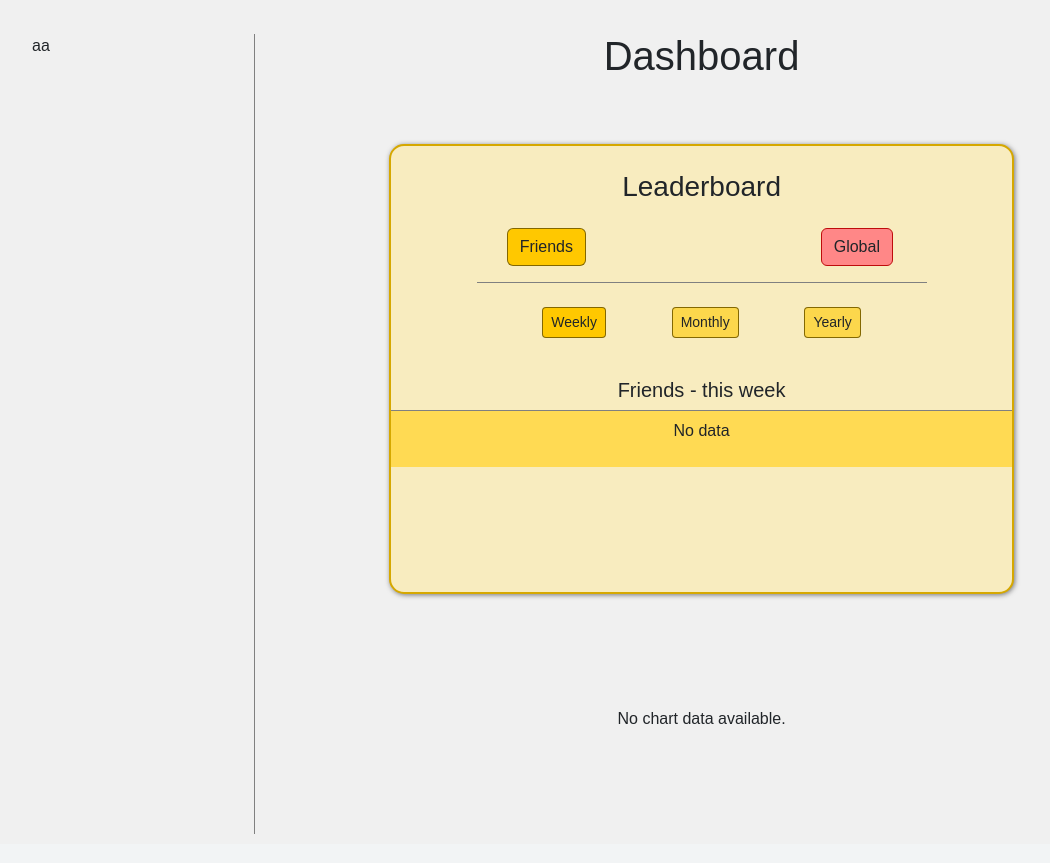
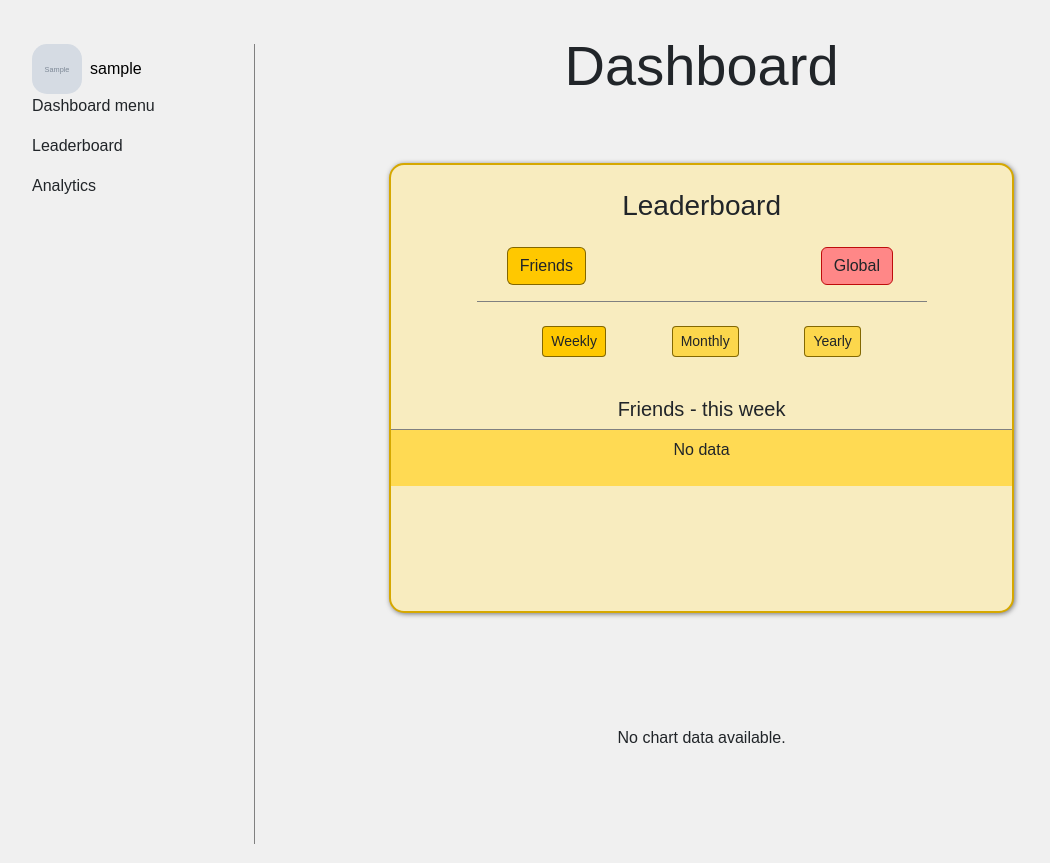
Before and after one commit to aysinakpinar/team_project_galaxy, a Flask app: page /dashboard in a window 1280 px wide. Shown: the part 56-919 px from the top of the page, without its empty margins (50-1100 px from the left). Before the commit the page ends 890 px from the top, so only its background shows below. Run offline with Flask 3, Linux system fonts and the light colour scheme; the visitor is signed in with stand-in values (Sample User, id 1); tables that the repository leaves empty hold one stand-in row (values such as "Sample post"); grey boxes marked "Sample" are stand-in pictures; parts of the project's set-up code (start-up, migrations or seed data) failed here and were passed over; some libraries are stand-ins or nearby versions.

Commit message:
update(dashboar): update dashboard layout

```diff
--- a/templates/dashboard.html
+++ b/templates/dashboard.html
@@ -122,6 +122,18 @@
         height: 35px;
         border-radius: 15px;
     }
+    .user-img-profile {
+        width: 50px;
+        height: 50px;
+        border-radius: 15px;
+    }
+    .user-name-profile {
+        font-size: 16px;
+    }
+    .user-profile-container {
+        text-decoration: none;
+        color: black;
+    }
     @media (max-width: 768px) {
         .daschboard-container {
             display: flex;
@@ -138,9 +150,26 @@
 <!-- your html content in body -->
 {% block content %}
 <div class="daschboard-container">
-    <div class="dashboard-menu">aa</div>
+    <div class="dashboard-menu">
+        <a
+            class="user-profile-container d-flex align-items-center"
+            href="user/{{ user_data.id }}"
+        >
+            <img
+                class="user-img-profile"
+                src="{{ user_data.profile_picture}}"
+            /><span class="user-name-profile mx-2"
+                >{{ user_data.username}}</span
+            >
+        </a>
+        <div>
+            <p>Dashboard menu</p>
+            <p>Leaderboard</p>
+            <p>Analytics</p>
+        </div>
+    </div>
     <div class="dashboard-content d-flex flex-column align-items-center">
-        <h1 class="mt-2">Dashboard</h1>
+        <h1 class="mt-2 display-4">Dashboard</h1>
 
         <!-- LEADERBOARD SECTION -------- START -->
         <div
```
